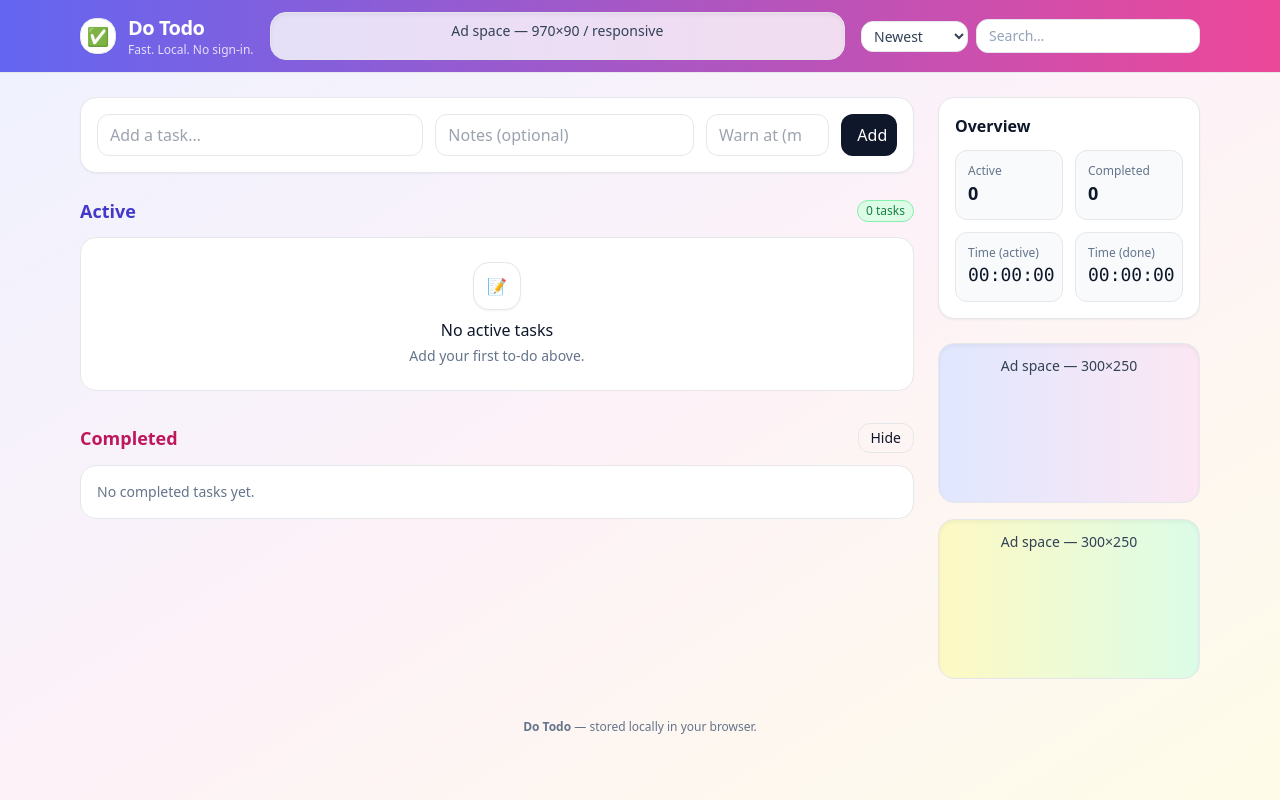
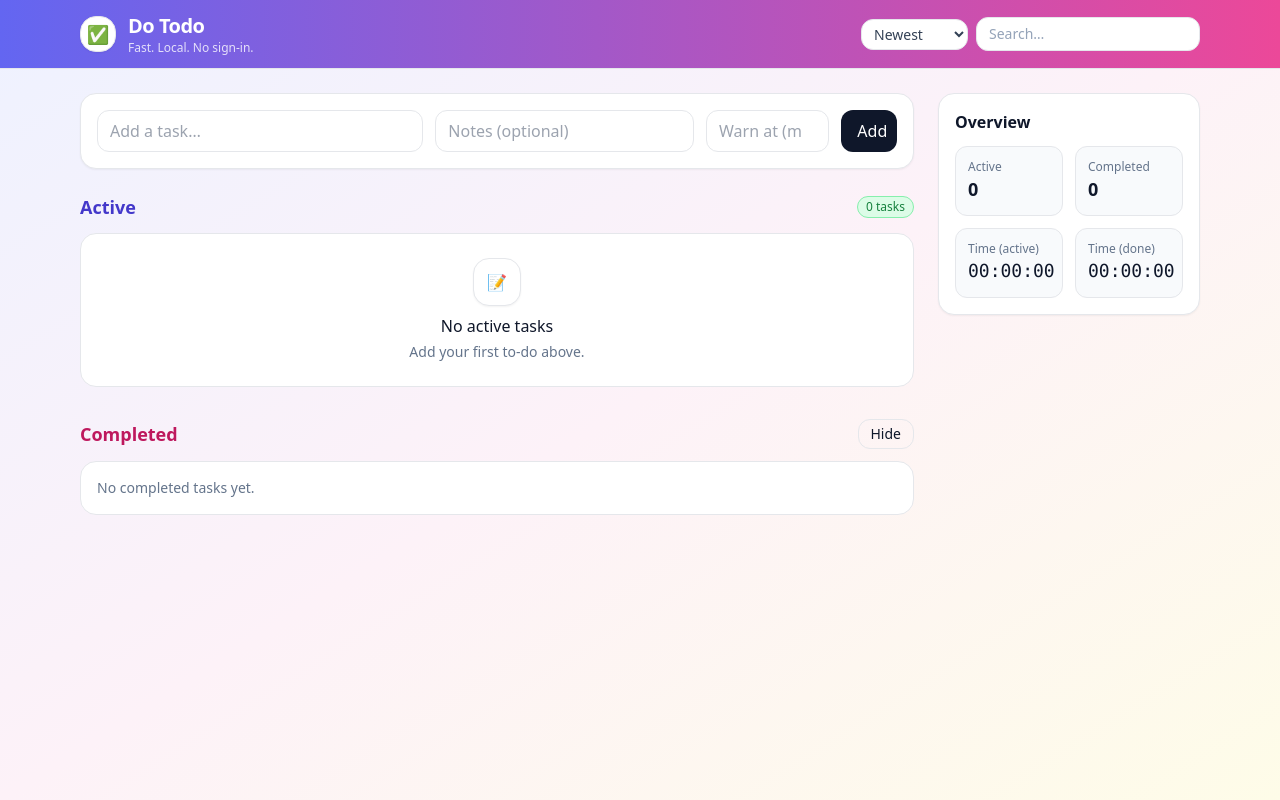
Before and after one commit to WVandergrift/do-todo, a React (Vite) app: page / in a window 1280 px wide. Built offline with nearby package versions, Linux system fonts and the light colour scheme.

Commit message:
Removed ad placeholders

```diff
--- a/src/app.tsx
+++ b/src/app.tsx
@@ -306,12 +306,6 @@ export default function DoTodoApp() {
               <p className="text-xs text-white/80">Fast. Local. No sign-in.</p>
             </div>
           </div>
-          <div className="hidden flex-1 items-center justify-center lg:flex">
-            {/* Top banner ad placeholder */}
-            <div className="h-12 w-full max-w-xl rounded-2xl border bg-white/80 p-2 text-center text-sm text-slate-700 shadow-inner">
-              Ad space — 970×90 / responsive
-            </div>
-          </div>
           <div className="flex items-center gap-2">
             <select
               value={sort}
@@ -416,24 +410,8 @@ export default function DoTodoApp() {
         {/* Right column: stats + ads */}
         <aside className="lg:col-span-4 xl:col-span-3">
           <StatsCard todos={todos} now={nowTick} />
-
-          {/* Ad blocks */}
-          <div className="mt-6 grid grid-cols-1 gap-4 sm:grid-cols-2 lg:grid-cols-1">
-            <div className="h-40 rounded-2xl border bg-gradient-to-r from-indigo-100 to-pink-100 p-3 text-center text-sm text-slate-700 shadow-inner">
-              Ad space — 300×250
-            </div>
-            <div className="h-40 rounded-2xl border bg-gradient-to-r from-yellow-100 to-green-100 p-3 text-center text-sm text-slate-700 shadow-inner">
-              Ad space — 300×250
-            </div>
-          </div>
         </aside>
       </main>
-
-      <footer className="mx-auto max-w-6xl px-4 pb-10 pt-4 text-center text-xs text-slate-500">
-        <p>
-          <strong>Do Todo</strong> — stored locally in your browser.
-        </p>
-      </footer>
     </div>
   );
 }
```
